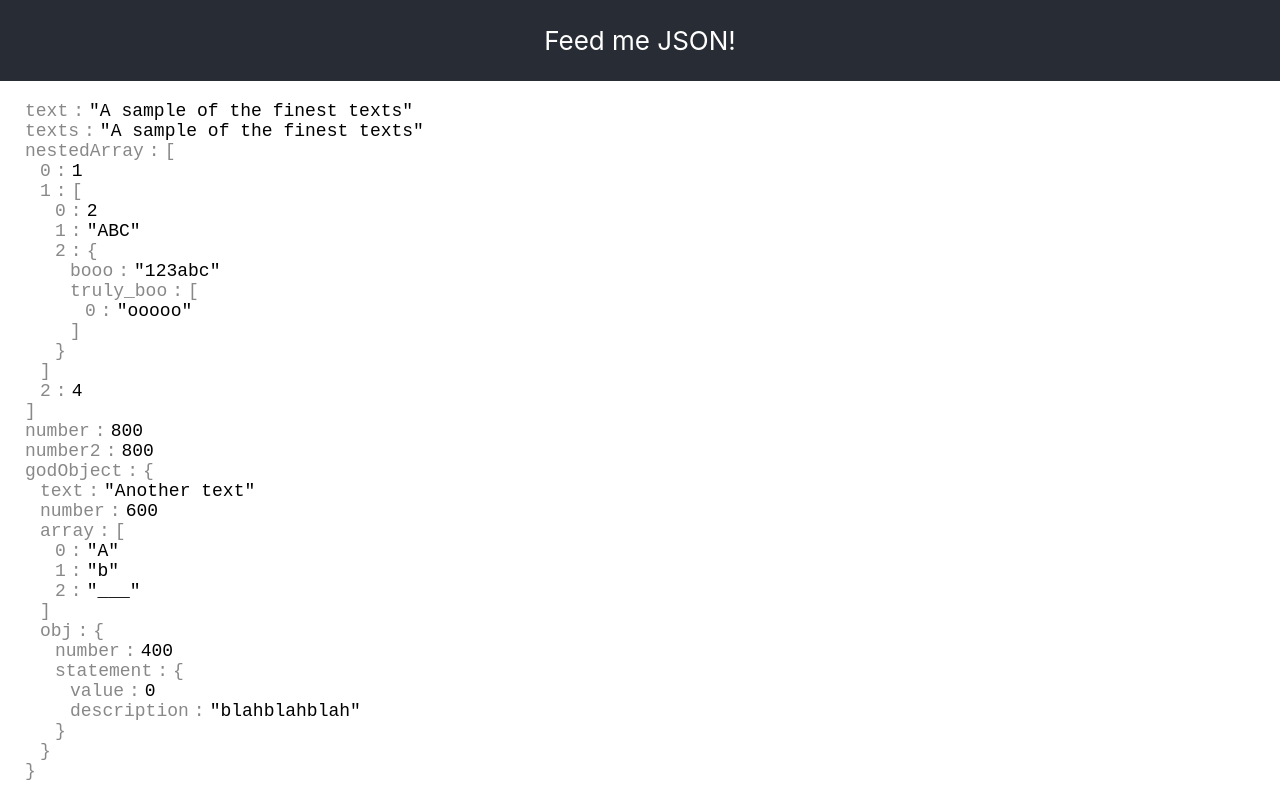
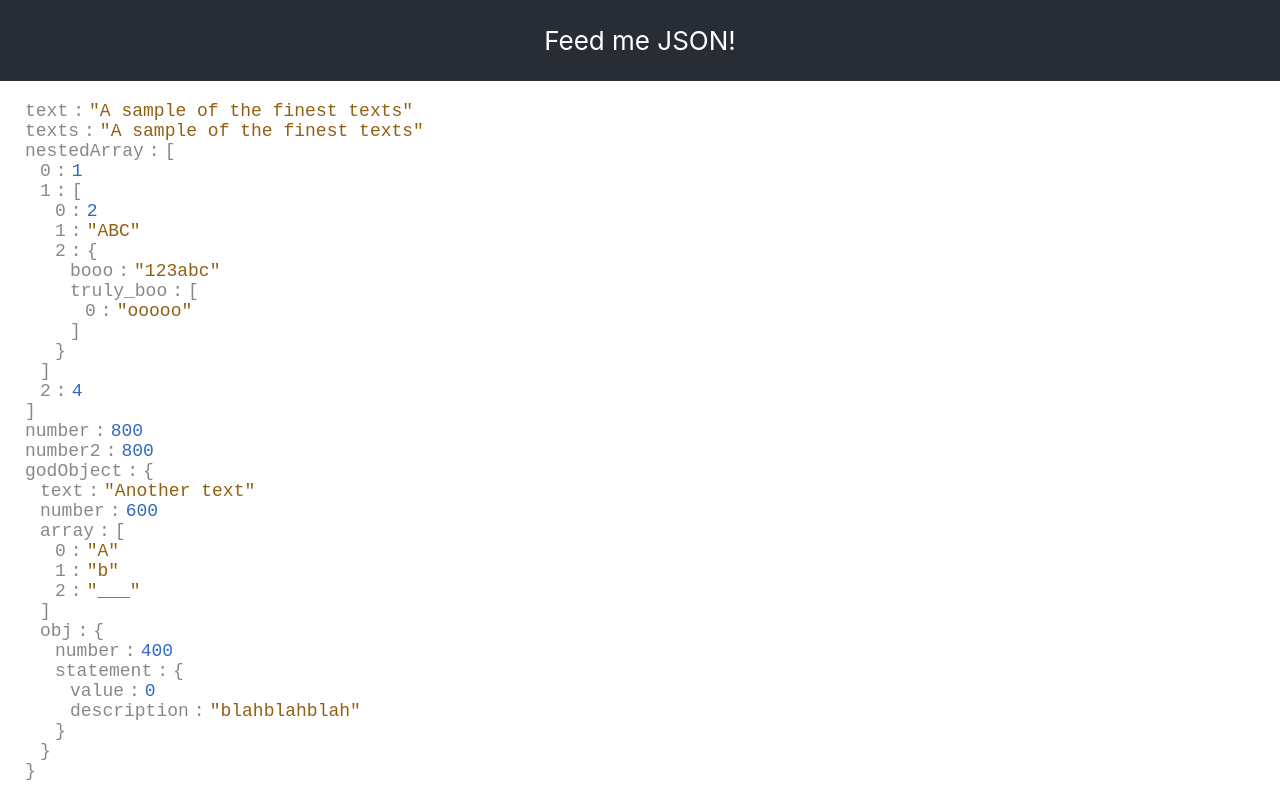
Before and after one commit to mklinga/ok-json, a React app: page / in a window 1280 px wide. Built offline with nearby package versions, Linux system fonts and the light colour scheme; the HTML template or start-up script is replaced by a standard one.

Commit message:
moar styles

```diff
--- a/src/components/OkJsonString/index.tsx
+++ b/src/components/OkJsonString/index.tsx
@@ -10,11 +10,11 @@ type Props = {
 };
 
 const OkJsonString: React.FC<Props> = ({ data: { key, value } }) => (
-  <div className="Ok-block Ok-Number-block">
-    <div className="Ok-key Ok-Number-key">
+  <div className="Ok-block Ok-String-block">
+    <div className="Ok-key Ok-String-key">
       {key}
     </div>
-    <div className="Ok-value Ok-Number-value">
+    <div className="Ok-value Ok-String-value">
       &quot;
       {value.value}
       &quot;
--- a/src/components/Viewer/Viewer.css
+++ b/src/components/Viewer/Viewer.css
@@ -29,6 +29,14 @@
   display: inline;
 }
 
+.Ok-Number-value {
+  color: #306ac1;
+}
+
+.Ok-String-value {
+  color: #926012;
+}
+
 .Ok-Array-value.open > .Ok-Json-body,
 .Ok-Array-value.open > .Ok-Array-bracket-close,
 .Ok-Object-value.open > .Ok-Object-bracket-close,
@@ -47,7 +55,6 @@
   padding: 0;
 }
 
-.Ok-key:hover + .Ok-value > .Ok-Json-body,
-.Ok-value:hover > .Ok-Json-body {
-  background: #f0f0f0;
+.Ok-closable-button:hover {
+  text-decoration: underline;
 }
```
